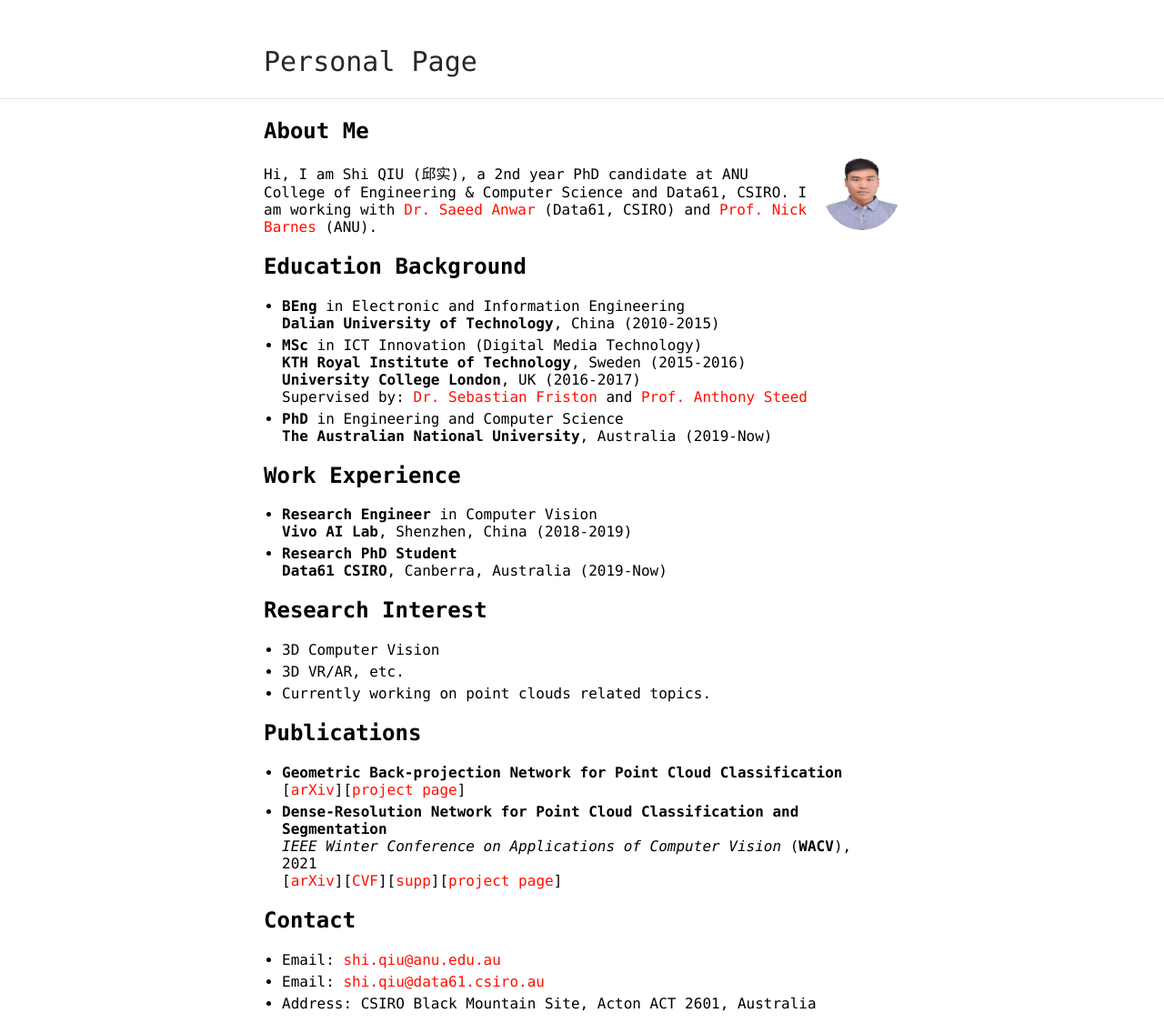
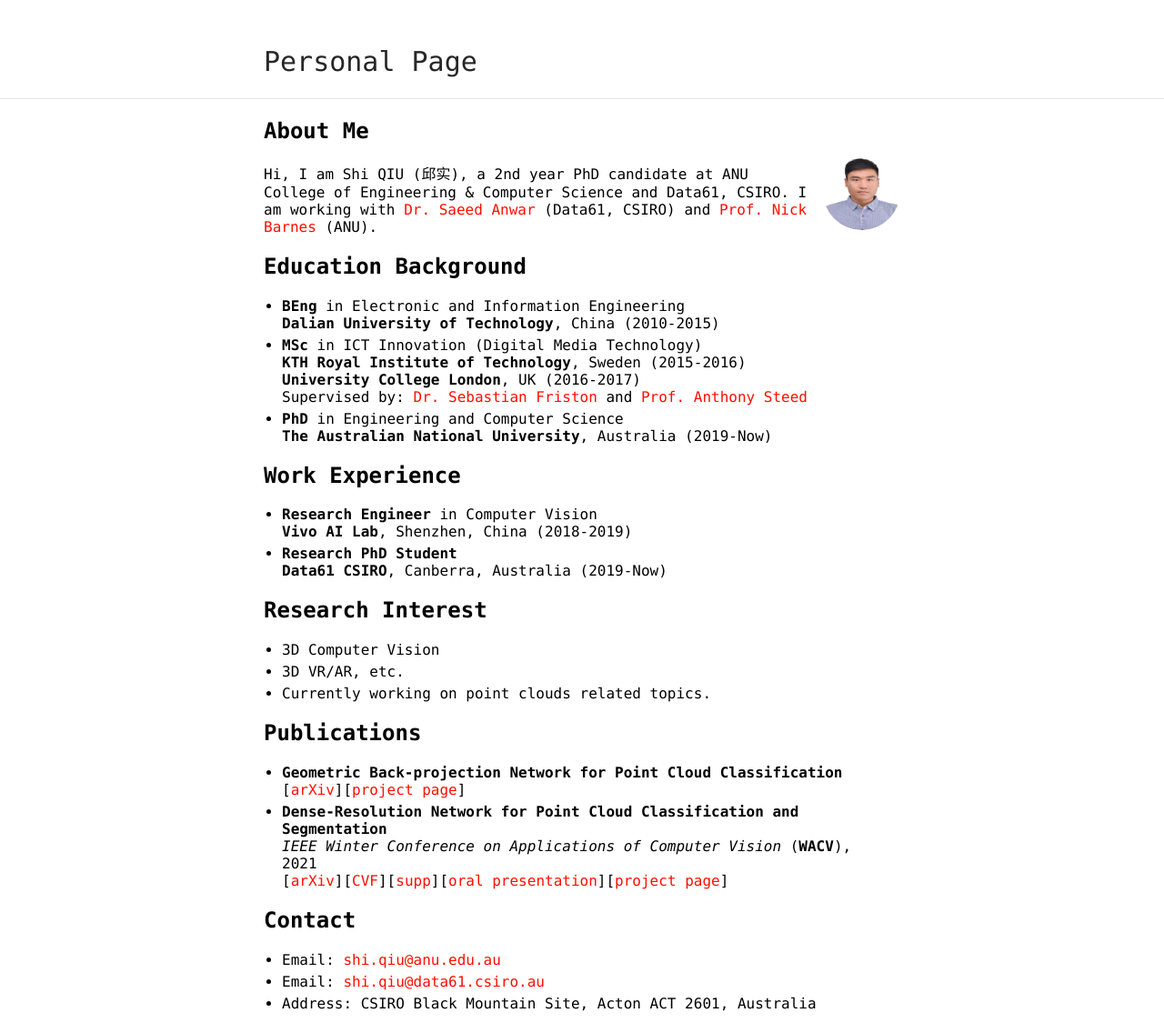
Before and after one commit to ShiQiu0419/ShiQiu0419.github.io, a Jekyll site: the page built from index.md, in a window 1280 px wide, cut to the strip 0-1125 px from the top of the page. Shown: the whole strip at 91% size. Built offline with Jekyll 4.4.1, drawn with Linux system fonts in a browser that asks for light colours; our own code applies the rules of GitHub Pages for plain Markdown files.

Commit message:
Update index.md

```diff
--- a/index.md
+++ b/index.md
@@ -33,7 +33,7 @@
 [[arXiv](https://arxiv.org/abs/1911.12885)][[project page](https://github.com/ShiQiu0419/GFNet)]
 * **Dense-Resolution Network for Point Cloud Classification and Segmentation**
 *IEEE Winter Conference on Applications of Computer Vision* (**WACV**), 2021
-[[arXiv](https://arxiv.org/abs/2005.06734)][[CVF](https://openaccess.thecvf.com/content/WACV2021/papers/Qiu_Dense-Resolution_Network_for_Point_Cloud_Classification_and_Segmentation_WACV_2021_paper.pdf)][[supp](https://openaccess.thecvf.com/content/WACV2021/supplemental/Qiu_Dense-Resolution_Network_for_WACV_2021_supplemental.pdf)][[project page](https://github.com/ShiQiu0419/DRNet)]
+[[arXiv](https://arxiv.org/abs/2005.06734)][[CVF](https://openaccess.thecvf.com/content/WACV2021/papers/Qiu_Dense-Resolution_Network_for_Point_Cloud_Classification_and_Segmentation_WACV_2021_paper.pdf)][[supp](https://openaccess.thecvf.com/content/WACV2021/supplemental/Qiu_Dense-Resolution_Network_for_WACV_2021_supplemental.pdf)][[oral presentation](https://youtu.be/TnbksHzaJzw)][[project page](https://github.com/ShiQiu0419/DRNet)]
 
 ## Contact
 * Email: [shi.qiu@anu.edu.au](mailto:shi.qiu@anu.edu.au)
```
